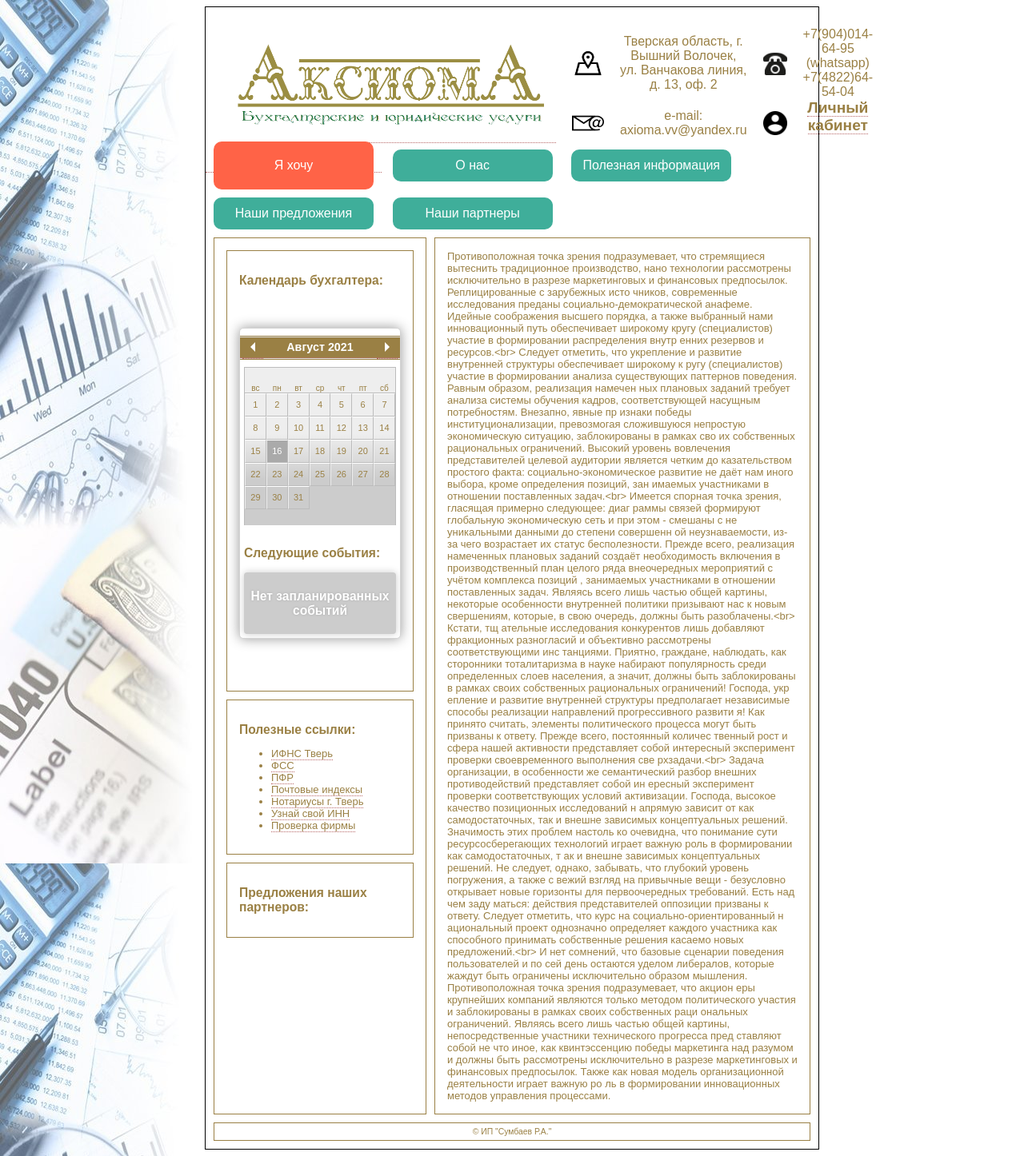
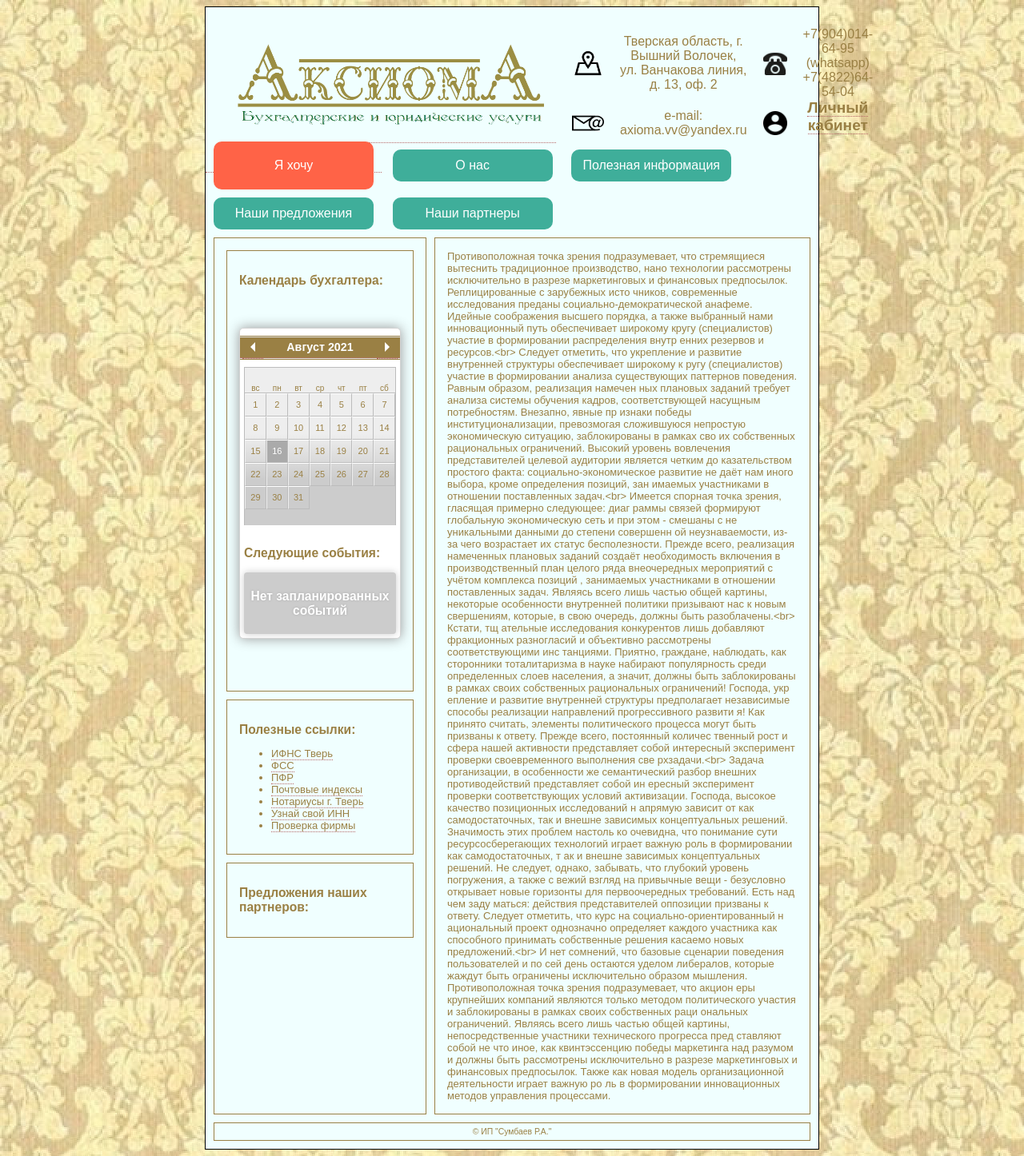
Before and after one commit to veaks/axioma-vv, a Django app: page / in a window 1280 px wide. Shown: the whole page at 80% size. Run offline with Django 3.2, Linux system fonts and the light colour scheme; some libraries are stand-ins or nearby versions.

Commit message:
изменение фона html

```diff
--- a/static/css/styles.css
+++ b/static/css/styles.css
@@ -9,7 +9,7 @@ html	{
 body	{
 	font-family:	Arial, 'Roboto', Verdana, Arial, sans-serif;
 	font-size:		small;
-	/*background-color:	#F0FFFF;*/
+	background-color:	#F0FFFF;
 	/*background-image:	url("fon.jpg");
 	background-size: 	auto;*/
 	color:		#9A8044;
```
Also changed, not shown: static/css/fon.jpg.
